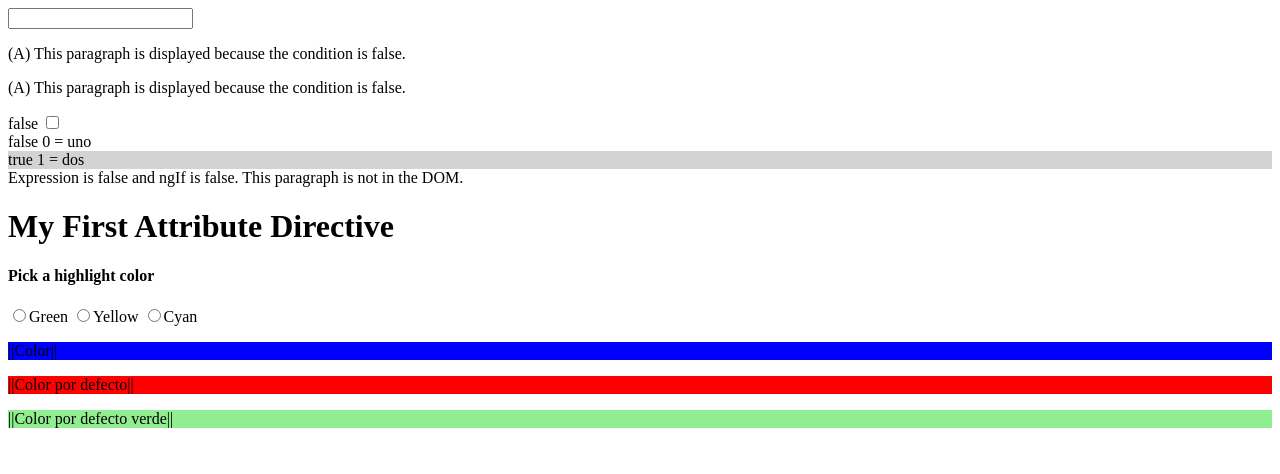
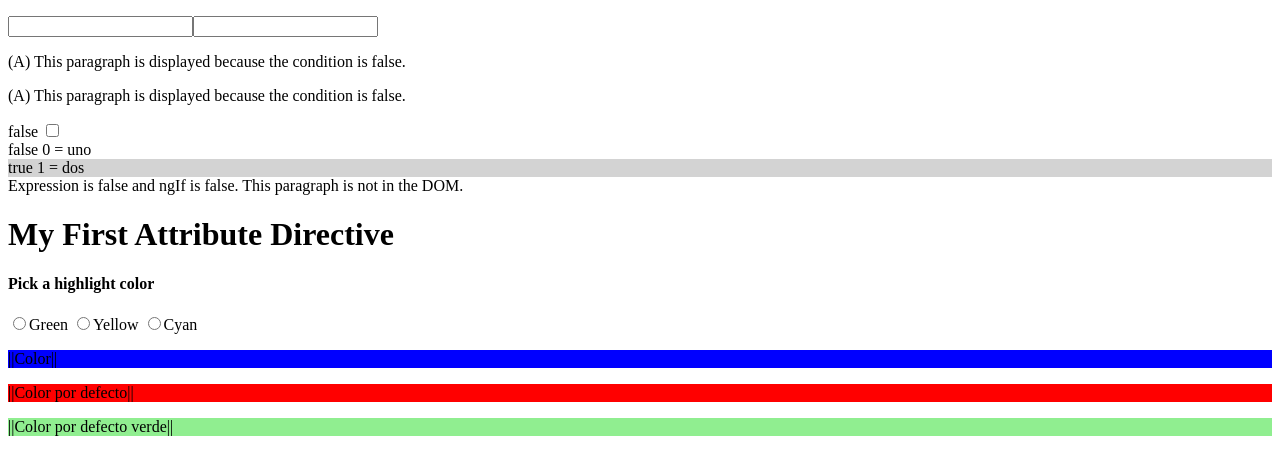
Before and after one commit to javierlete/angular-ejemplos, an Angular app: page / in a window 1280 px wide. Shown: the top 474 px of the page. Built offline with nearby package versions, Linux system fonts and the light colour scheme.

Commit message:
Enlazado directo de variable de plantilla

```diff
--- a/src/app/key-up/key-up.component.html
+++ b/src/app/key-up/key-up.component.html
@@ -1,2 +1,5 @@
+<p>{{values}}</p>
 <input (keyup)="onKey($event)">
-<p>{{values}}</p>
+
+<input #box (keyup)="0"/>
+<p>{{box.value}}</p>
```
